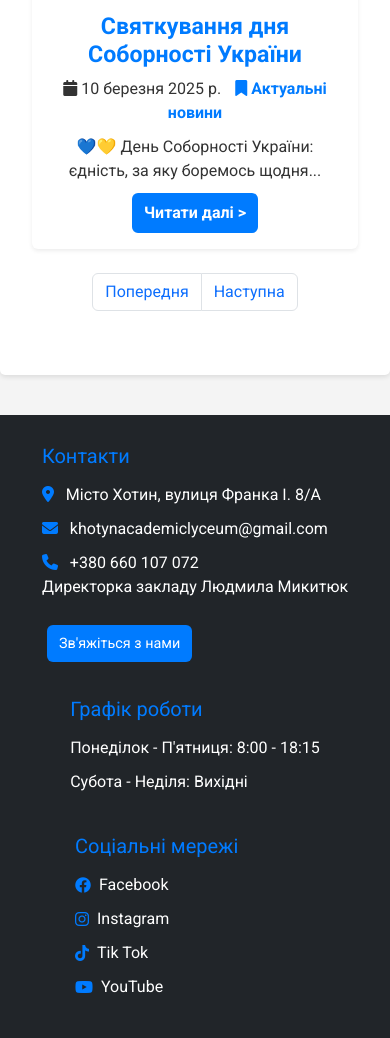
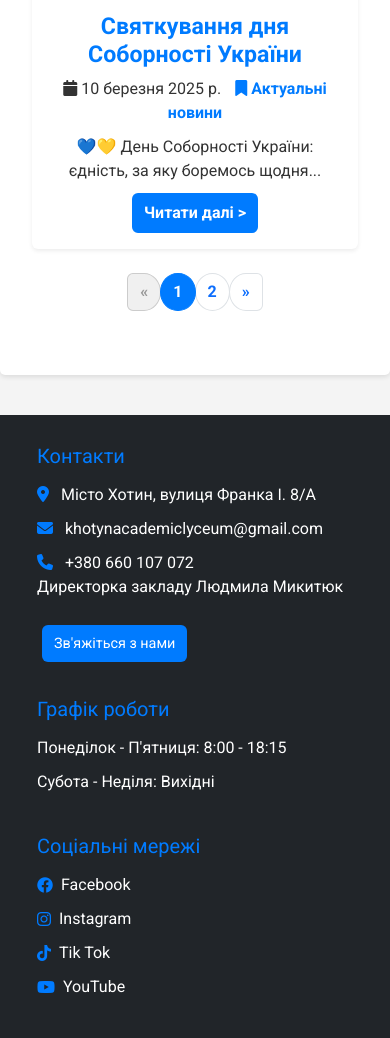
Before and after one commit to AnatohaMyky/Cours_work_myky, a PHP site: page /news.html in a window 390 px wide. Shown: the part 1989-3027 px from the top of the page. Run offline with PHP 8.4, Linux system fonts and the light colour scheme.

Commit message:
some chages

```diff
--- a/frontend/news.html
+++ b/frontend/news.html
@@ -172,14 +172,23 @@
             <!-- Пагінація -->
             <nav>
                 <ul class="pagination justify-content-center mt-4">
-                    <li class="page-item">
-                        <button id="prev-page" class="page-link">Попередня</button>
+                    <li class="page-item" id="prev-page-container">
+                        <a id="prev-page" class="page-link" href="#" aria-label="Попередня">
+                            <span aria-hidden="true">&laquo;</span> <!-- Стрілочка вліво -->
+                        </a>
                     </li>
-                    <li class="page-item">
-                        <button id="next-page" class="page-link">Наступна</button>
+
+                    <!-- Номери сторінок будуть динамічно додаватися тут -->
+
+                    <li class="page-item" id="next-page-container">
+                        <a id="next-page" class="page-link" href="#" aria-label="Наступна">
+                            <span aria-hidden="true">&raquo;</span> <!-- Стрілочка вправо -->
+                        </a>
                     </li>
                 </ul>
             </nav>
+
+
         </div>
     </section>
 
--- a/frontend/scripts.js
+++ b/frontend/scripts.js
@@ -172,17 +172,15 @@ document.addEventListener("DOMContentLoaded", function () {
     let currentPage = 1;
     const itemsPerPage = 4;
 
-    // Функція для відображення новин на сторінці
+    // Функція для відображення новин
     function displayNews() {
-        console.log("Відображення новин...");
         newsContainer.innerHTML = "";
         let start = (currentPage - 1) * itemsPerPage;
         let end = start + itemsPerPage;
         let paginatedNews = newsData.slice(start, end);
 
-        let newsHTML = '';
         paginatedNews.forEach(news => {
-            newsHTML += `
+            const newsItem = `
                 <div class="news-item d-flex flex-column flex-md-row shadow-sm p-3 rounded">
                     <div class="news-image-container">
                         <img src="${news.image}" alt="Зображення новини" class="news-image img-fluid rounded">
@@ -200,36 +198,85 @@ document.addEventListener("DOMContentLoaded", function () {
                     </div>
                 </div>
             `;
+            newsContainer.innerHTML += newsItem;
         });
-        newsContainer.innerHTML = newsHTML;
 
-        prevButton.disabled = currentPage === 1;
-        nextButton.disabled = currentPage >= Math.ceil(newsData.length / itemsPerPage);
+        // Додаємо номери сторінок
+        const totalPages = Math.ceil(newsData.length / itemsPerPage);
+        let pagination = '';
+
+        // Додаємо попередню кнопку
+        pagination += `
+            <li class="page-item ${currentPage === 1 ? 'disabled' : ''}">
+                <a class="page-link" href="#" id="prev-page" aria-label="Попередня">
+                    <span aria-hidden="true">&laquo;</span>
+                </a>
+            </li>
+        `;
+
+        // Додаємо номери сторінок
+        let startPage = Math.max(currentPage - 2, 1);
+        let endPage = Math.min(currentPage + 2, totalPages);
+
+        for (let i = startPage; i <= endPage; i++) {
+            pagination += `
+                <li class="page-item ${i === currentPage ? 'active' : ''}">
+                    <a class="page-link" href="#" data-page="${i}">${i}</a>
+                </li>
+            `;
         }
-       // Обробка кнопки "Попередня"
-    prevButton.addEventListener("click", function () {
+
+        // Додаємо наступну кнопку
+        pagination += `
+            <li class="page-item ${currentPage === totalPages ? 'disabled' : ''}">
+                <a class="page-link" href="#" id="next-page" aria-label="Наступна">
+                    <span aria-hidden="true">&raquo;</span>
+                </a>
+            </li>
+        `;
+
+        // Вставляємо пагінацію
+        const pageNumbersContainer = document.querySelector(".pagination");
+        pageNumbersContainer.innerHTML = pagination;
+
+        // Обробник події для номерів сторінок
+        const pageLinks = document.querySelectorAll(".page-link[data-page]");
+        pageLinks.forEach(link => {
+            link.addEventListener("click", function (e) {
+                e.preventDefault();
+                currentPage = parseInt(e.target.getAttribute("data-page"));
+                displayNews();
+            });
+        });
+
+        // Оновлюємо стан кнопок
+        prevButton.parentElement.classList.toggle("disabled", currentPage === 1);
+        nextButton.parentElement.classList.toggle("disabled", currentPage === totalPages);
+    }
+
+    // Обробка події для кнопок попередньої та наступної сторінки
+    prevButton.addEventListener("click", function (e) {
+        e.preventDefault();
         if (currentPage > 1) {
             currentPage--;
             displayNews();
         }
     });
 
-    // Обробка кнопки "Наступна"
-    nextButton.addEventListener("click", function () {
+    nextButton.addEventListener("click", function (e) {
+        e.preventDefault();
         if (currentPage < Math.ceil(newsData.length / itemsPerPage)) {
             currentPage++;
             displayNews();
         }
     });
 
-    // Завантажуємо новини з news.json
+    // Завантаження новин
     fetch("news.json")
         .then(response => response.json())
         .then(data => {
             newsData = data;
-        console.log(newsData);
             displayNews();
         })
         .catch(error => console.error("Помилка завантаження новин:", error));
-
 });
--- a/frontend/styles.css
+++ b/frontend/styles.css
@@ -675,7 +675,7 @@ textarea.form-control::placeholder {
 }
 
 @media (max-width: 768px) {
-    .supconteiner {
+    .footer.supconteiner {
         flex-direction: column;
         align-items: center;
     }
@@ -834,6 +834,32 @@ ul {
 .news-item a:hover {
     background: var(--button-color-hover);
 }
+
+/* Оновлений стиль пагінації */
+.pagination .page-item.active .page-link {
+    background-color: #007bff;
+    border-color: #007bff;
+    color: white;
+}
+
+.pagination .page-link {
+    border-radius: 50%;
+    font-weight: bold;
+}
+
+.pagination .page-item:not(.disabled) .page-link:hover {
+    background-color: #0056b3;
+    color: white;
+}
+
+.pagination .page-item.disabled .page-link {
+    background-color: #f0f0f0;
+    border-color: #ccc;
+    color: #999;
+    pointer-events: none;
+}
+
+
 
 /* Form Styles */
 .form-label {
```
Also changed, not shown: other parts of frontend/styles.css (+71 -0 lines), frontend/index.html (+4 -3 lines). Lines whose indentation alone changed are shown as unchanged.
